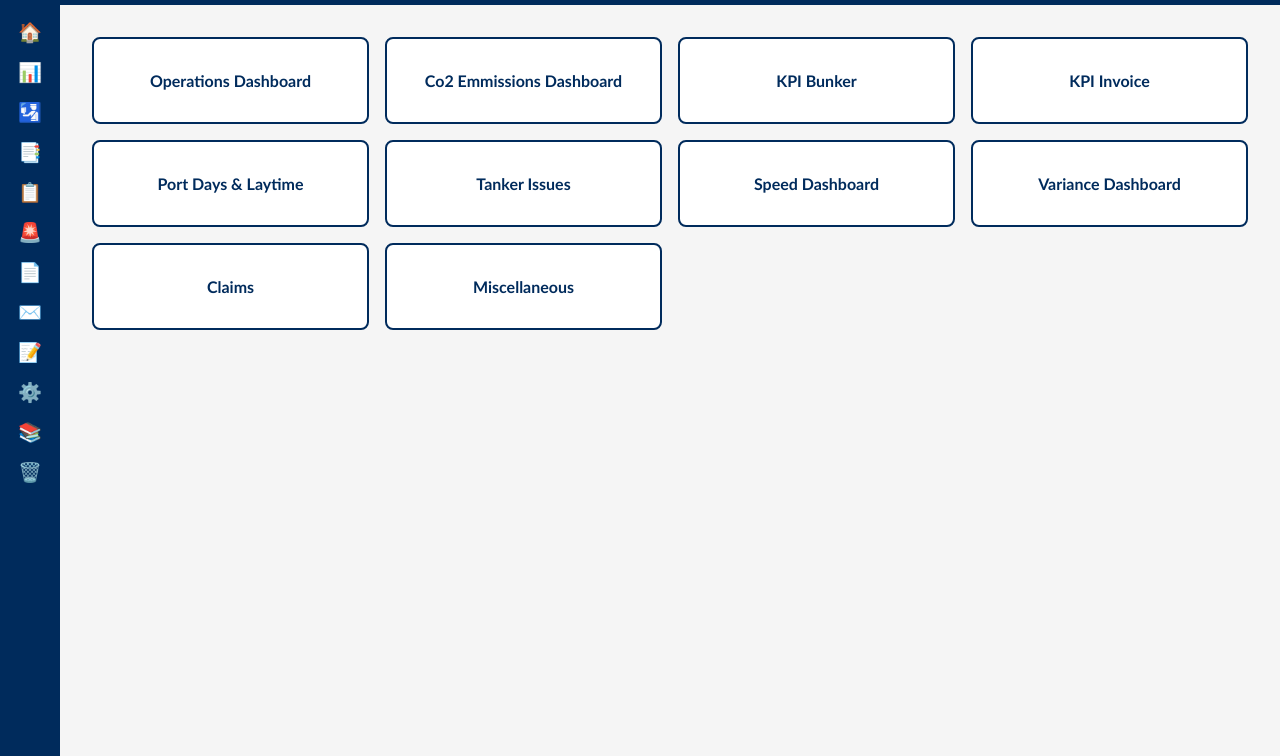
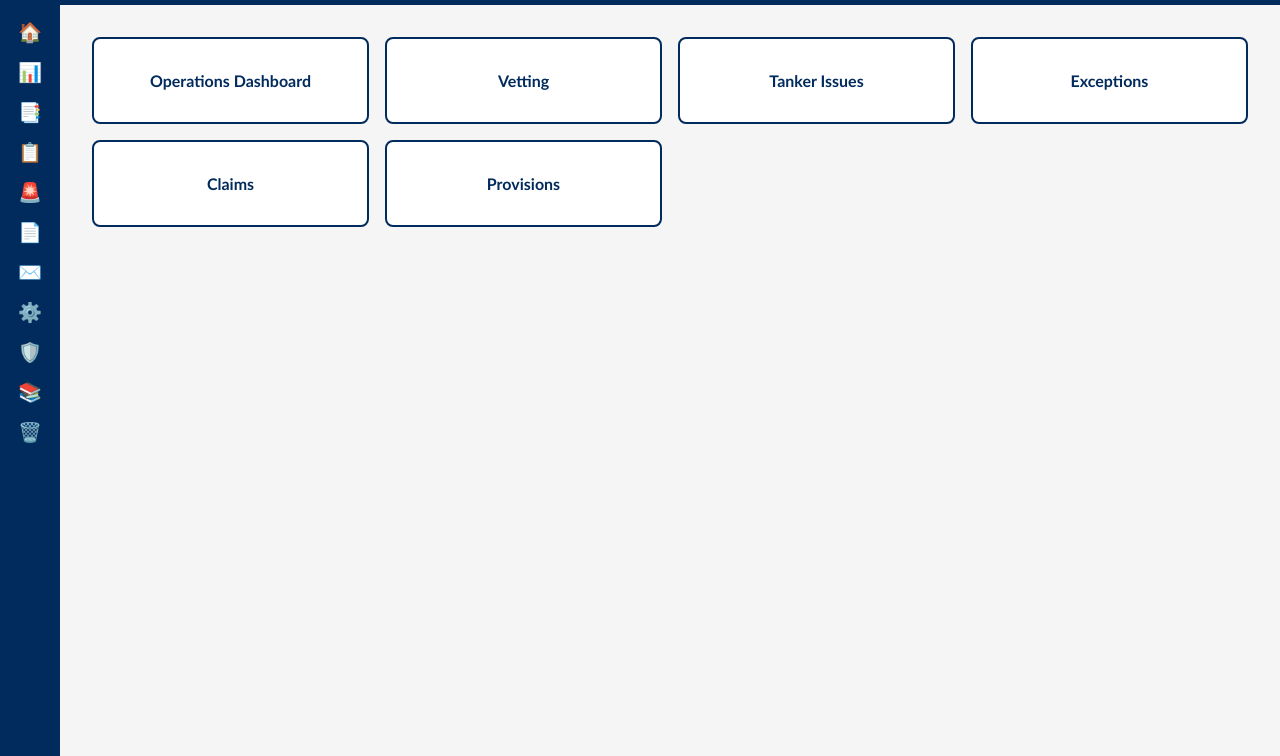
Before and after one commit to makk89/GESCO-OPS_WiKi, a plain HTML site: page dashboards.html in a window 1280 px wide. Shown: the part 44-800 px from the top of the page. Drawn offline with Linux system fonts and the light colour scheme.

Commit message:
Update dashboards.html

```diff
--- a/dashboards.html
+++ b/dashboards.html
@@ -9,7 +9,7 @@
     .header{background:var(--navy);color:var(--white);display:flex;align-items:center;padding:.5rem 1rem;gap:1rem;}
     .header img{width:36px;height:auto;cursor:pointer;}
     .header h1{margin:0;font-size:1.4rem;font-weight:600;}
-    .sidebar{width:60px;background:var(--navy);position:fixed;top:0;bottom:0;padding-top:4rem;display:flex;flex-direction:column;align-items:center;gap:1rem;}
+    .sidebar{width:60px;background:var(--navy);position:fixed;top:0;bottom:0;padding-top:4rem;display:flex;flex-direction:column;align-items:flex-start;gap:1rem;}
     .icon-link{color:var(--white);font-size:1.2rem;text-decoration:none;width:100%;text-align:center;}
     .icon-link:hover{background:rgba(255,255,255,.12);}
     .main{margin-left:60px;padding:2rem;}
@@ -27,30 +27,26 @@
   <aside class="sidebar">
     <a class="icon-link" title="Home" href="index.html">🏠</a>
     <a class="icon-link" title="Dashboards" href="dashboards.html">📊</a>
-    <a class="icon-link" title="Vetting" href="vetting.html">🛂</a>
     <a class="icon-link" title="Trackers" href="tracker.html">📑</a>
     <a class="icon-link" title="Guidelines" href="guidelines.html">📋</a>
-    <a class="icon-link" title="Alerts" href="comm alerts & notifications.html">🚨</a>
+    <a class="icon-link" title="Alerts" href="fleet alerts.html">🚨</a>
     <a class="icon-link" title="Contracts" href="contracts.html">📄</a>
     <a class="icon-link" title="Emails" href="email templates.html">✉️</a>
-    <a class="icon-link" title="Forms" href="forms & checklists.html">📝</a>
     <a class="icon-link" title="Critical Ops" href="critical operation.html">⚙️</a>
-    <a class="icon-link" title="Misc" href="miscellaneous.html">📚</a>
+    <a class="icon-link" title="Security" href="security.html">🛡️</a>
+    <a class="icon-link" title="Misc" href="information center.html">📚</a>
     <a class="icon-link" title="Recycle Bin" href="recycle-bin.html">🗑️</a>
   </aside>
+
 
   <main class="main">
     <div class="tiles">
       <a class="tile" href="#">Operations Dashboard</a>
-      <a class="tile" href="#">Co2 Emmissions Dashboard</a>
-      <a class="tile" href="#">KPI Bunker</a>
-      <a class="tile" href="#">KPI Invoice</a>
-      <a class="tile" href="#">Port Days & Laytime</a>
+      <a class="tile" href="#">Vetting</a>
       <a class="tile" href="#">Tanker Issues</a>
-      <a class="tile" href="#">Speed Dashboard</a>
-      <a class="tile" href="#">Variance Dashboard</a>
+      <a class="tile" href="#">Exceptions</a>
       <a class="tile" href="#">Claims</a>
-      <a class="tile" href="#">Miscellaneous</a>
+      <a class="tile" href="#">Provisions</a>
     </div>
   </main>
 </body>
```
